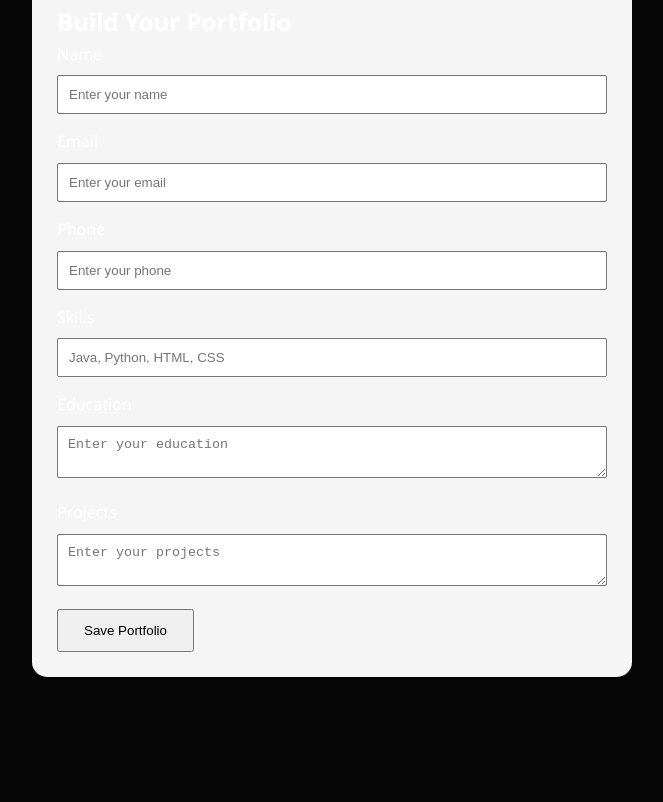
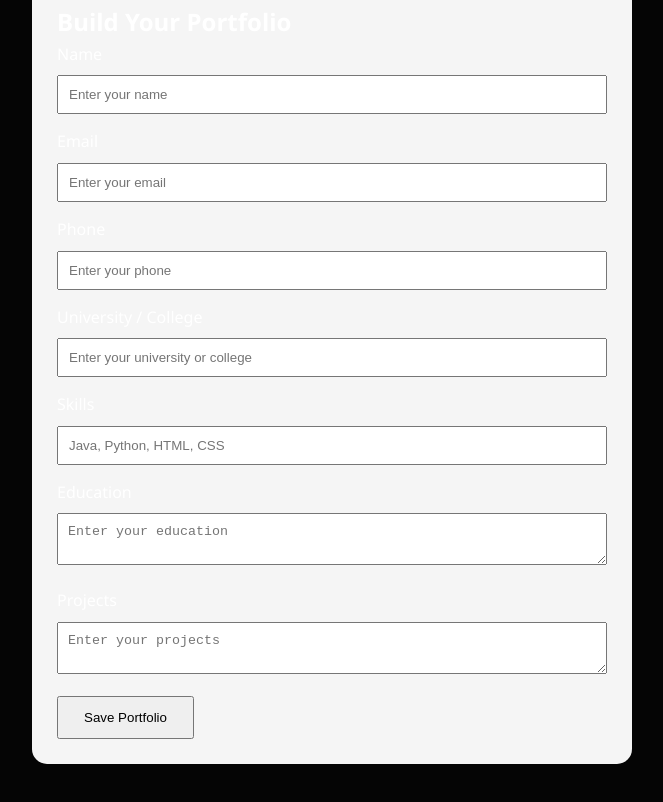
Before and after one commit to chakalisanthosh431-droid/student-portfolio, a website: page index.html in a window 1280 px wide. Shown: the part 6003-6805 px from the top of the page, without its empty margins (308-971 px from the left). Before the commit the page ends 6720 px from the top, so only its background shows below. Drawn offline with Linux system fonts and the light colour scheme.

Commit message:
Update index.html

```diff
--- a/index.html
+++ b/index.html
@@ -1116,6 +1116,10 @@
         <label>Phone</label>
         <input id="phone" type="text" placeholder="Enter your phone"
             style="width:100%; padding:10px; margin:8px 0 15px;">
+        <label>University / College</label>
+<input id="university" type="text"
+       placeholder="Enter your university or college"
+       style="width:100%; padding:10px; margin:8px 0 15px;">
 
         <label>Skills</label>
         <input id="skills" type="text" placeholder="Java, Python, HTML, CSS"
```
